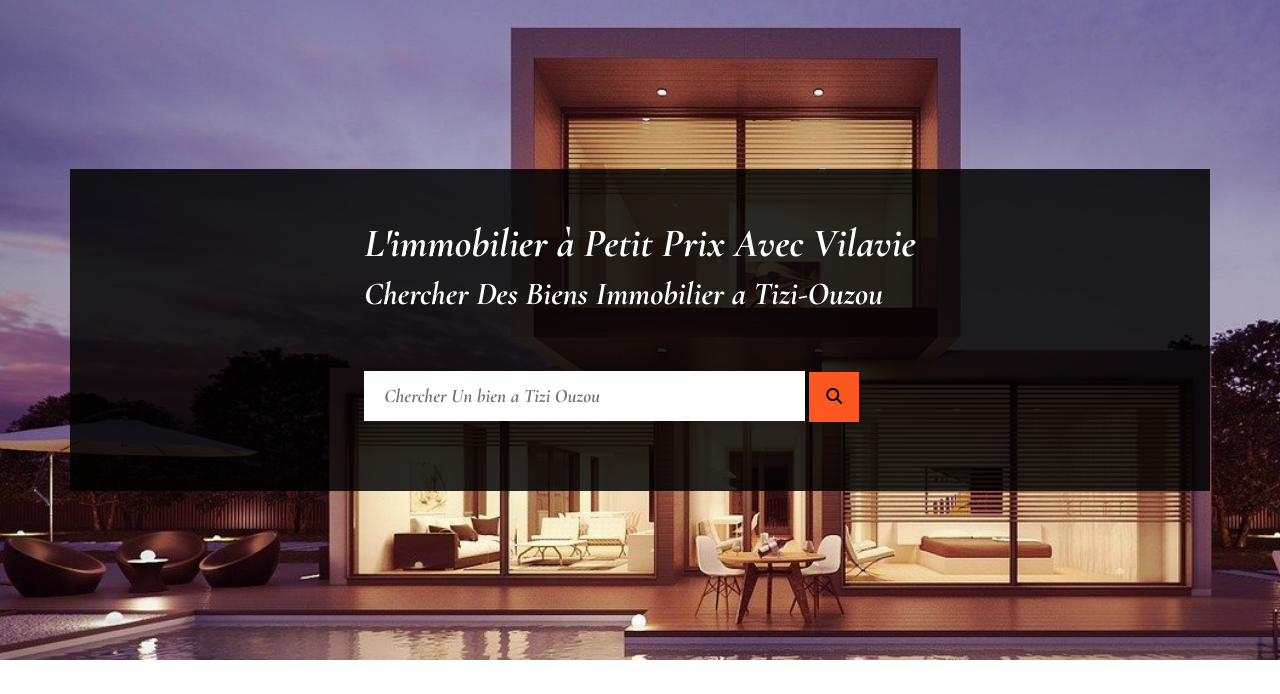
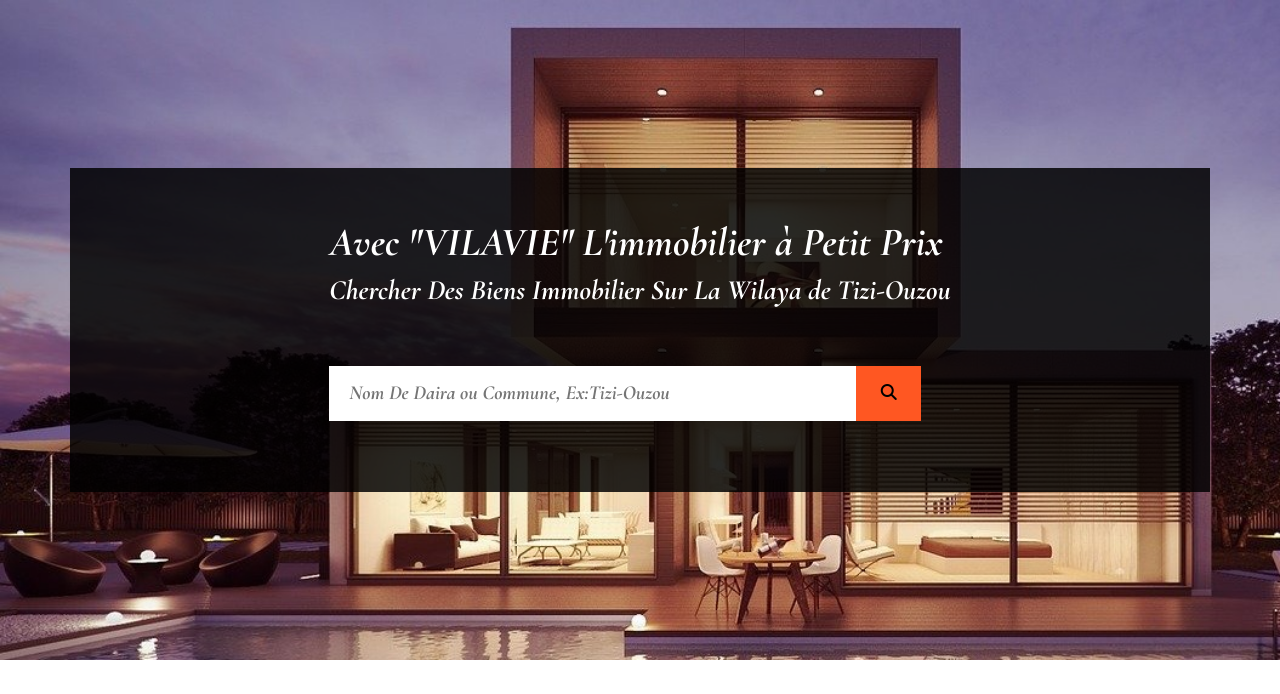
Before and after one commit to rashid-btb-gmail-com/Projet-IHM-, a PHP site: page / in a window 1280 px wide. Shown: the part 106-800 px from the top of the page. Run offline with PHP 8.4, Linux system fonts and the light colour scheme; some libraries are stand-ins or nearby versions.

Commit message:
Page index : bar recherche finalisation style

```diff
--- a/index.php
+++ b/index.php
@@ -68,11 +68,13 @@
     <section class="sec1">
         <div class="container searchbox">
         <!--text centrer -->
-         <h1>L'immobilier à Petit Prix Avec Vilavie</h1>
-         <h2>Chercher Des Biens Immobilier a Tizi-Ouzou</h2>
+         <h1>Avec "VILAVIE" L'immobilier à Petit Prix </h1>
+         <h3>Chercher Des Biens Immobilier Sur La Wilaya de Tizi-Ouzou</h3>
          <form action="" id="formsearch"> <!-- boutton de rechercche -->
-            <input type="search" name="tizisearch" id="tizisearch" placeholder="Chercher Un bien a Tizi Ouzou">
+            <div class="searchform">
+            <input type="search" name="tizisearch" id="tizisearch" placeholder="Nom De Daira ou Commune, Ex:Tizi-Ouzou">
             <button class="btn_recherche"><i class="fas fa-search"></i></button>
+            </div>
          </form>
         </div>
         <!--rest a ameliorer  -->
--- a/style/style.css
+++ b/style/style.css
@@ -63,27 +63,39 @@
 .searchbox{
     display:grid;
     justify-content: center;
+    align-items: center;
     background-color: #000000d6;
     padding-bottom: 50px;
     padding-top: 50px;
     font-family: 'Cormorant Garamond', serif;
 
 }
+.searchform{
+    margin-top: 50px;
+    margin-bottom: 20px;
+
+}
 .btn_recherche{
     border: none;
-    height: 50px;
-    width:50px;
+    height: 55px;
+    width:65px;
     background-color: #ff5722;
+    margin-left:-5px;
+    position: relative;
+    top:-1px;
 }
+.btn_recherche :hover{
+    color:white;
+    font-size: 1.25rem;
+}
+#tizisearch{
+    font-size: 1.25em;
+ height: 55px;
+ width:85%;
+ border: none;
 
-#tizisearch{
-    font-size: 1.2em;
- height: 50px;
- width: 80%;
- margin-top: 50px;
- border: none;
  padding: 10px 20px 10px 20px;
- margin-bottom: 20px;
+
 }
 
 
```
